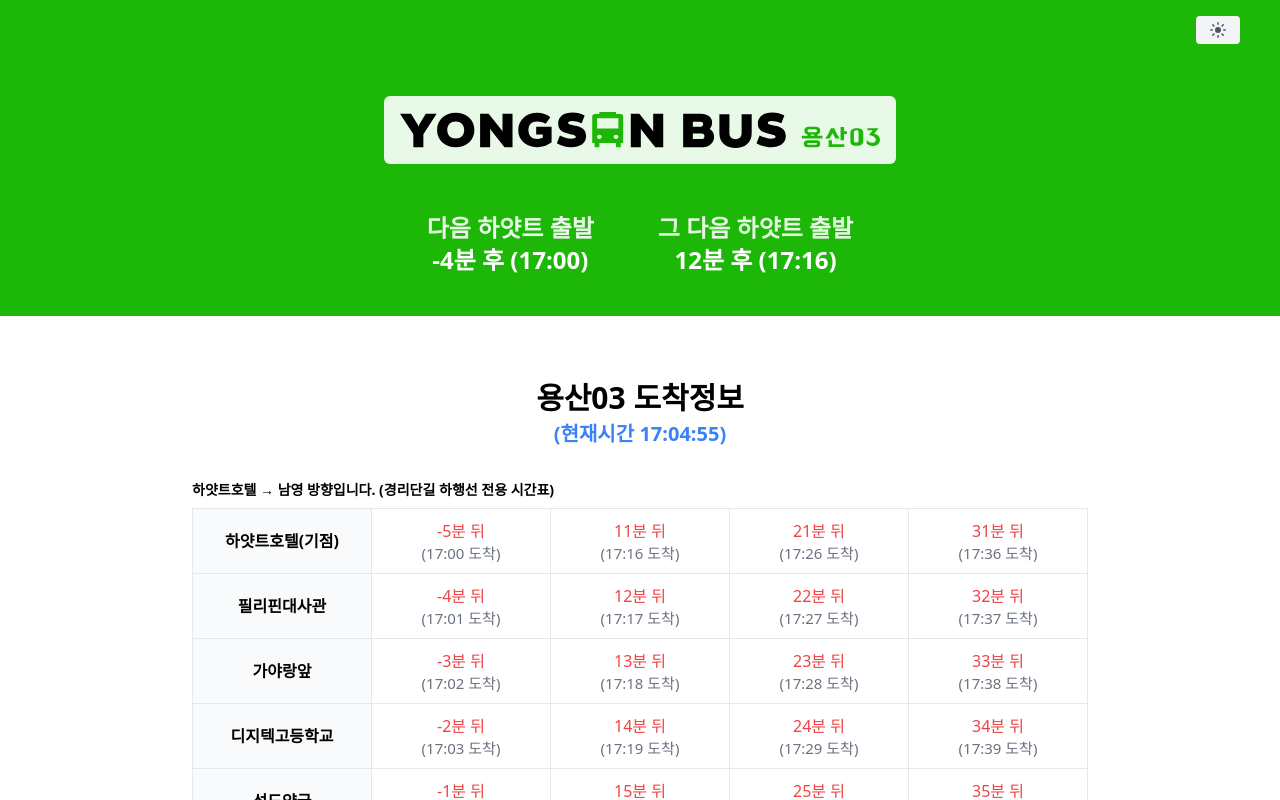
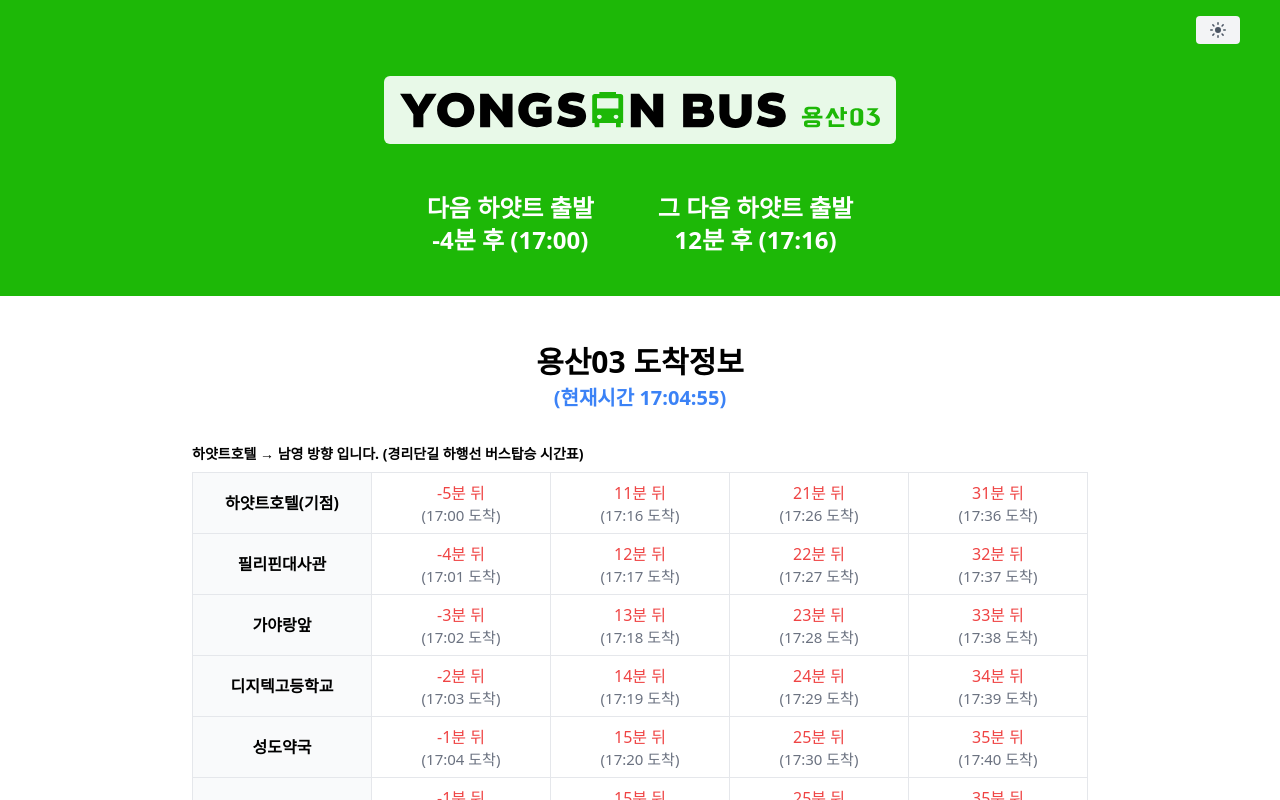
Before and after one commit to doyeondev/ysbus, a Next.js app: page / in a window 1280 px wide. Shown: the top 800 px of the page. Built offline with nearby package versions, Linux system fonts and the light colour scheme.

Commit message:
padding, margin, font size etc update

```diff
--- a/pages/index.js
+++ b/pages/index.js
@@ -131,15 +131,15 @@ export default function YongsanBus() {
           <div className="flex h-screen flex-col">
             <div className="flex h-full w-full flex-col place-content-center items-center space-y-8 bg-[#1DB807] px-4 pb-6 pt-12 dark:bg-slate-800 sm:px-[10vw] sm:pb-10 sm:pt-16">
               {/* <p className="mx-auto py-2 text-2xl font-semibold md:py-4 md:text-4xl">용산03 시간표</p> */}
-              <div className="mt-4 rounded-md bg-[#E8F9E8] px-4 py-4 md:mt-8">
+              <div className="mt-4 rounded-md bg-[#E8F9E8] px-4 py-4 md:mt-3">
                 <Image alt="용산03" src="/icon/yongsan_light.svg" width={0} height={0} sizes="100vw" className="justify-cente w-[480px]" />
               </div>
               {/* <Image alt="용산03" src="/icon/yongsan_white.svg" width={0} height={0} sizes="100vw" className="w-[360px] justify-center" /> */}
-
-              <main className="mx-auto flex w-full flex-col place-content-center items-center pt-2 text-sm text-white sm:text-base md:pt-4 md:text-2xl">
-                <div className="flex place-content-center items-center space-x-5 md:space-x-16">
+              <main className="mx-auto flex w-full flex-col place-content-center items-center pt-2 text-base text-white sm:text-base md:pt-4 md:text-2xl">
+                <div className="flex place-content-center items-center space-x-8 md:space-x-16">
                   <div className="flex w-fit text-center font-bold">
-                    <p className="text-[#E8F9E8]">
+                    {/* <p className="text-[#E8F9E8]"> */}
+                    <p className="text-white">
                       다음 하얏트 출발
                       <br />
                       <span className="text-white">
@@ -148,7 +148,7 @@ export default function YongsanBus() {
                     </p>
                   </div>
                   <div className="flex w-fit text-center font-bold">
-                    <p className="text-[#E5F8E2]">
+                    <p className="text-white">
                       그 다음 하얏트 출발
                       <br />
                       <span className="text-white">
@@ -159,7 +159,7 @@ export default function YongsanBus() {
                 </div>
               </main>
             </div>
-            <div className="mx-auto w-screen px-[6vw] py-12 dark:bg-slate-700 sm:py-16 md:px-[15vw]">
+            <div className="mx-auto w-screen px-[6vw] py-12 dark:bg-slate-700 sm:py-12 md:px-[15vw]">
               <div className="mx-auto flex w-full flex-col place-content-center items-center text-center text-2xl font-bold md:text-3xl">
                 용산03 도착정보
                 <br />
@@ -167,7 +167,7 @@ export default function YongsanBus() {
               </div>
               <div className="mx-auto pt-8">
                 <p className="pb-2 text-xs font-semibold md:text-sm">
-                  하얏트호텔 → 남영 방향입니다. (경리단길 하행선 전용 시간표)
+                  하얏트호텔 → 남영 방향 입니다. (경리단길 하행선 버스탑승 시간표)
                   {/* <br />* 이 시간표는 용산03 공식 출발 시간표를 기준으로 제작되었습니다. */}
                 </p>
                 <TableSchedule upcomingBus={upcomingBus} screenSize={screenSize} />
@@ -215,7 +215,7 @@ function TableSchedule({ upcomingBus, screenSize }) {
                 {upcomingBus.map((bus, i) => {
                   let busArrivalTime = addMinutes(new Date(bus), station.leadTime) // 다음 버스 출발시간 + 각 정류장까지 도달하는 시간(leadTime)을 더해줌
                   return (
-                    <td key={i} className={`md:px6 w-[26%] border px-1 py-2.5 text-center text-[14px] text-red-500 dark:text-rose-500 sm:text-sm md:w-[20%] md:text-base ${[3].includes(i) && screenSize < 768 && 'hidden'}`}>
+                    <td key={i} className={`md:px6 w-[26%] border px-1 py-2 text-center text-[14px] text-red-500 dark:text-rose-500 sm:text-sm md:w-[20%] md:text-base ${[3].includes(i) && screenSize < 768 && 'hidden'}`}>
                       {getTimeDiff(now, bus) + station.leadTime}분 뒤<br />
                       <p className="flex w-full place-content-center text-xs text-gray-500 dark:text-gray-300 sm:text-sm md:text-[15px]">
                         ({shortenTime(busArrivalTime)}
```
